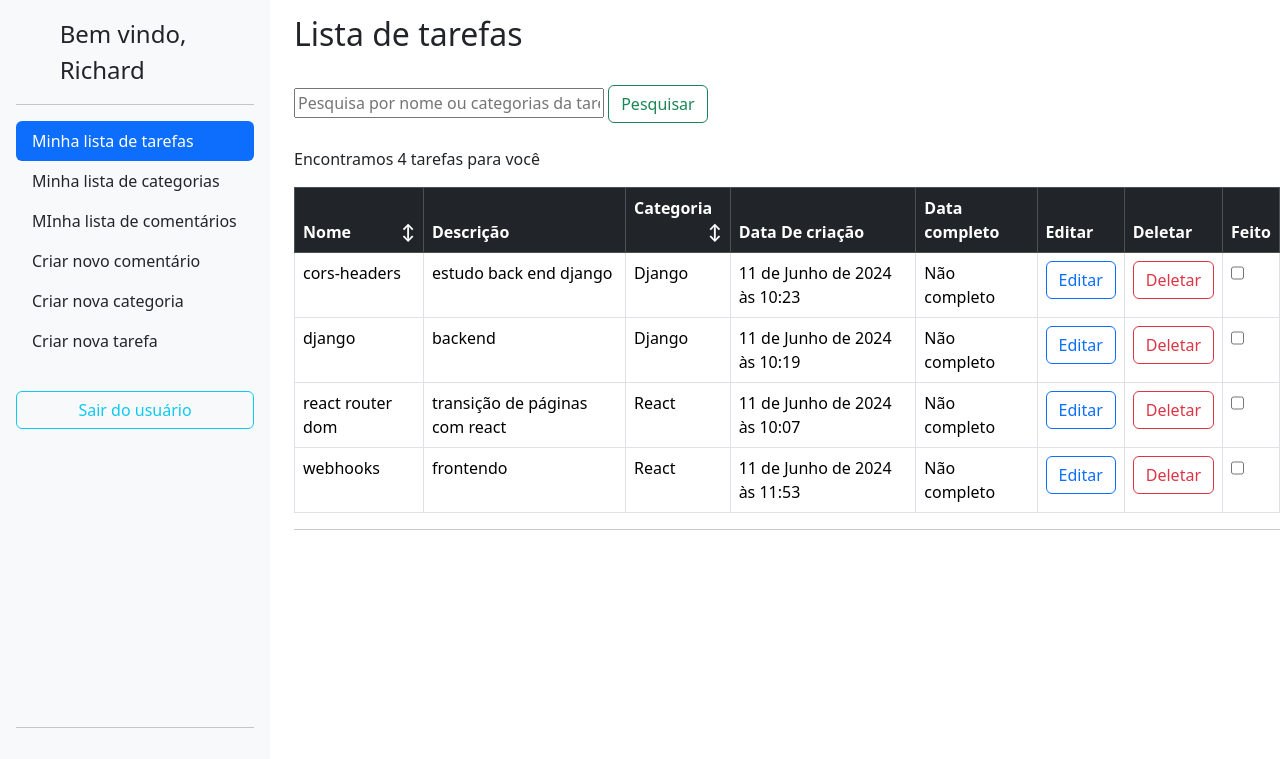
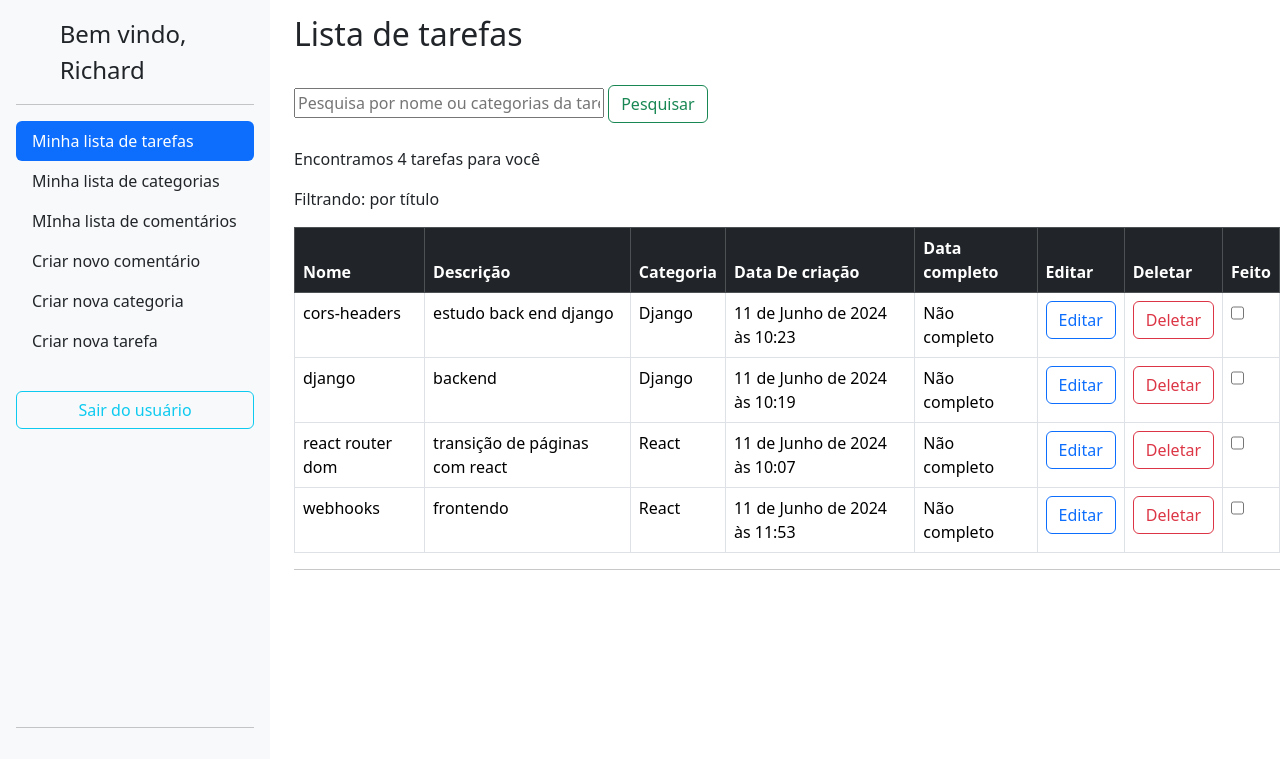
Before and after one commit to RichardMatheus929/todolist, a Django app: page / in a window 1280 px wide. Shown: the top 759 px of the page. Run offline with Django 4.2, Linux system fonts and the light colour scheme; a user stored in the database is signed in; data comes from the database, SQL or seed files in the repository; both versions use the stored data as it was after the commit.

Commit message:
add filter clicks for all fields

```diff
--- a/lizetest/todo/templates/task_list.html
+++ b/lizetest/todo/templates/task_list.html
@@ -16,15 +16,15 @@
       </form><br>
 
       <p>Encontramos {{number_tasks}} tarefas para você</p>
+      <p>Filtrando: {{filtro}}</p>
       <table class="table table-bordered">
         <thead>
           <tr class="table-dark">
-            <th onclick="alterfilter(this)" class="filter-header" data-field="title" scope="col">Nome<span style="float: right;">↕</span>
-            </th>
-            <th scope="col">Descrição</th>
-            <th scope="col" onclick="alterfilter(this)" class="filter-header" data-field="category">Categoria<span style="float: right;">↕</span></th>
-            <th scope="col">Data De criação</th>
-            <th scope="col">Data completo</th>
+            <th onclick="alterfilter(this)" class="filter-header" data-field="title" scope="col" style="cursor: pointer;">Nome</th>
+            <th scope="col" onclick="alterfilter(this)" class="filter-header" data-field="description" style="cursor: pointer;">Descrição</th>
+            <th scope="col" onclick="alterfilter(this)" class="filter-header" data-field="category" style="cursor: pointer;">Categoria</th>
+            <th scope="col" onclick="alterfilter(this)" class="filter-header" data-field="created_at" style="cursor: pointer;">Data De criação</th>
+            <th scope="col" onclick="alterfilter(this)" class="filter-header" data-field="completion_date" style="cursor: pointer;">Data completo</th>
             <th scope="col">Editar</th>
             <th scope="col">Deletar</th>
             <th scope="col">Feito</th>
--- a/lizetest/todo/views.py
+++ b/lizetest/todo/views.py
@@ -15,24 +15,28 @@ from lizetest.accounts.models import User
 
 from django.db.models import Q
 
-from rest_framework.views import Response,APIView
+from rest_framework.views import Response, APIView
+
 
 class AlterFilter(APIView):
-    def get(self,request,filter_user):
+    def get(self, request, filter_user):
         user = request.user
-        user_colum = ['created_at','title','category']
+        user_colum = ['title', 'category', 'description',
+                      'created_at', 'completion_date']
+
         if filter_user in user_colum:
-            if user.filtro == filter_user:
+            if user.filtro not in user_colum:
                 user.filtro = 'created_at'
                 user.save()
-                return Response({'Filtro_atualizado':'created_at'})
+                return Response({'Filtro_atualizado': 'created_at'})
             else:
                 user.filtro = filter_user
                 user.save()
-                return Response({'filtro_atualizado':filter_user})
+                return Response({'filtro_atualizado': filter_user})
+
 
 class AlterTask(APIView):
-    def get(self,rquest,task_id):
+    def get(self, rquest, task_id):
         task = Task.objects.get(id=task_id)
         task.completed = not task.completed
         if task.completion_date:
@@ -42,9 +46,10 @@ class AlterTask(APIView):
             now = datetime.now(local_tz)
             task.completion_date = now
         task.save()
-        return Response({'id_atualizado': task_id, "valor":task.completed})
+        return Response({'id_atualizado': task_id, "valor": task.completed})
 
-class TaskListView(ListView,BaseViews):
+
+class TaskListView(ListView, BaseViews):
     model = Task
     template_name = 'task_list.html'
     context_object_name = 'tasks'
@@ -65,6 +70,16 @@ class TaskListView(ListView,BaseViews):
         context['number_tasks'] = self.get_queryset().count()
         context['user'] = self.request.user.username
 
+        filtro_select = {
+            "title": "por título",
+            "description":"por descrição",
+            "category":"por categoria",
+            "created_at":"por data de criação",
+            "completion_date": "por task completa",
+        }
+
+        context['filtro'] = filtro_select[self.request.user.filtro]
+
         query = self.request.GET.get('query_task')
 
         if query:
@@ -72,16 +87,20 @@ class TaskListView(ListView,BaseViews):
                 Q(title__icontains=query) |
                 Q(category__name__icontains=query)
             )
+            context['filtro'] = "pesquisa"
             return context
 
         if self.request.user.filtro == "created_at":
-            context['teste'] = Task.objects.filter(author=self.request.user.id).all().order_by('-created_at')
+            context['teste'] = Task.objects.filter(
+                author=self.request.user.id).all().order_by('-created_at')
             return context
         else:
-            context['teste'] = Task.objects.filter(author=self.request.user.id).all().order_by(self.request.user.filtro)
+            context['teste'] = Task.objects.filter(
+                author=self.request.user.id).all().order_by(self.request.user.filtro)
             return context
 
-class TaskCreateView(CreateView,BaseViews):
+
+class TaskCreateView(CreateView, BaseViews):
     model = Task
     form_class = TaskForm
     template_name = 'task_form.html'
@@ -97,13 +116,11 @@ class TaskCreateView(CreateView,BaseViews):
         return super().form_valid(form)
 
 
-
-class TaskUpdateView(UpdateView,BaseViews):
+class TaskUpdateView(UpdateView, BaseViews):
     model = Task
     form_class = TaskForm
     template_name = 'task_form.html'
     success_url = reverse_lazy('todo:task_list')
-
 
 
 class TaskDeleteView(APIView):
@@ -111,12 +128,12 @@ class TaskDeleteView(APIView):
         try:
             task = Task.objects.get(id=task_id)
             if task.completed:
-                return Response({'sucess':False})
+                return Response({'sucess': False})
             else:
                 task.delete()
                 return Response({'sucess': True})
         except:
-            return Response({'sucess':False})
+            return Response({'sucess': False})
 
     # def delete(self, request, *args, **kwargs):
     #     from django.http import HttpResponseRedirect
```
Also changed, not shown: db.sqlite3.
